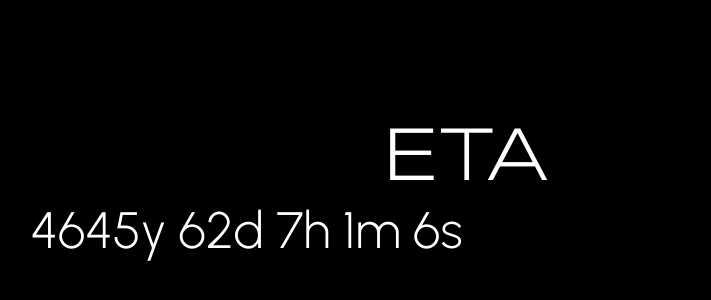
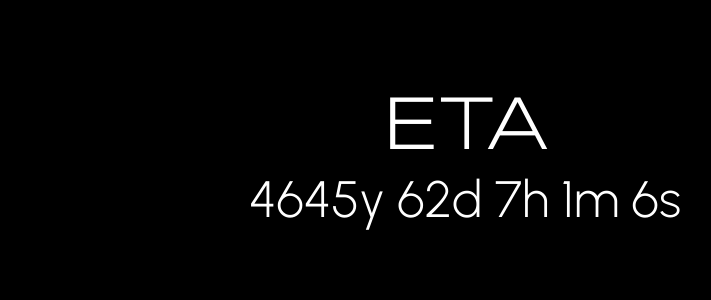
Before and after one commit to artemisYo/artemisyo.github.io, a plain HTML site: page pastel.html in a window 1280 px wide. Shown: the part 3418-3718 px from the top of the page, without its empty margins (183-894 px from the left). Drawn offline with nearby package versions, Linux system fonts and the light colour scheme; a web font is replaced by a local one.

Commit message:
span linebreaks when it replaces a div, but not otherwise?

```diff
--- a/pastel.html
+++ b/pastel.html
@@ -24,7 +24,7 @@
             var hours = Math.floor((distance % (1000 * 60 * 60 * 24)) / (1000 * 60 * 60));
             var minutes = Math.floor((distance % (1000 * 60 * 60)) / (1000 * 60));
             var seconds = Math.floor((distance % (1000 * 60)) / 1000);
-            return html`<span>${years}y ${days}d ${hours}h ${minutes}m ${seconds}s</span>`;
+            return html`<div>${years}y ${days}d ${hours}h ${minutes}m ${seconds}s</div>`;
         }
     }
 
```
